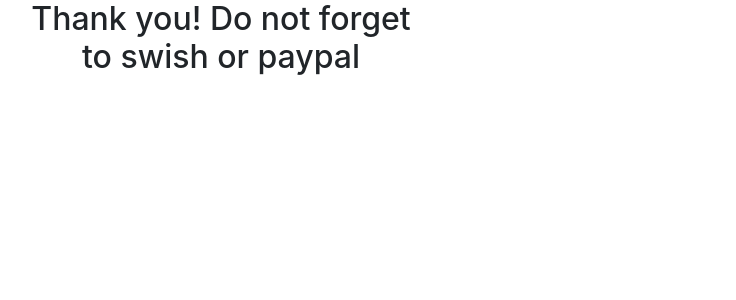
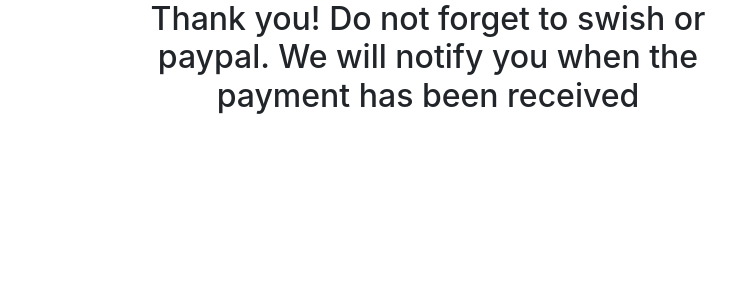
Before and after one commit to worldyn/vaccinalert, a Flask app: template vaccinalert/templates/success.html in a window 1280 px wide. Shown: the top 300 px of the page, without its empty margins (212-948 px from the left). Run offline with Flask 2, Linux system fonts and the light colour scheme; the template is opened without the code that fills it, so the values that code supplies are empty; parts of the project's set-up code (start-up, migrations or seed data) failed here and were passed over; some libraries are stand-ins or nearby versions.

Commit message:
changed text success

```diff
--- a/vaccinalert/templates/success.html
+++ b/vaccinalert/templates/success.html
@@ -19,7 +19,7 @@
             <div class="col-sm"></div>
             <div class="text-center col-sm-7">
                 <center>
-                <h2>Thank you! Do not forget to swish or paypal </h2> <br>
+                <h2>Thank you! Do not forget to swish or paypal. We will notify you when the payment has been received </h2> <br>
                 </center>
             </div>
             <div class="col-sm"></div>
```
